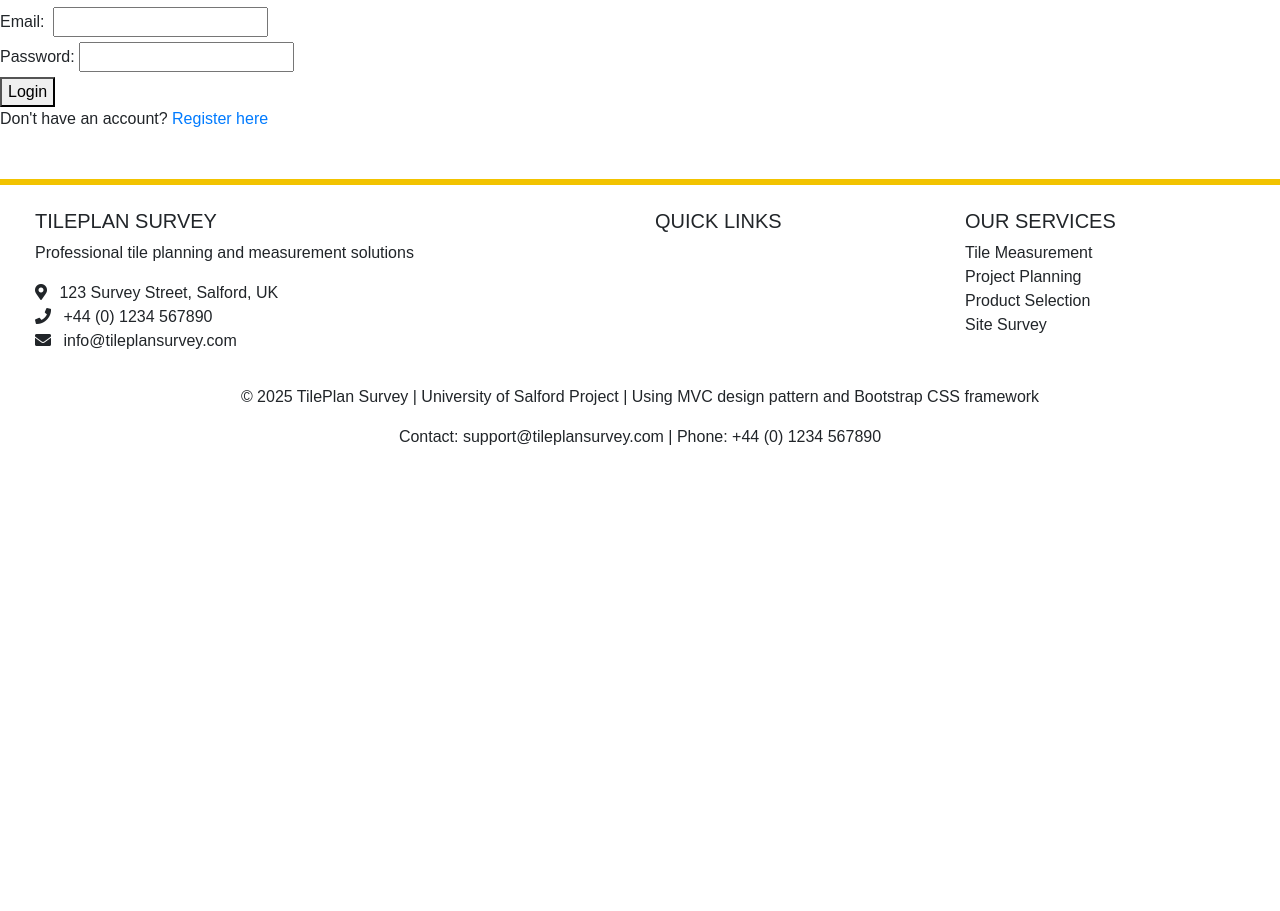
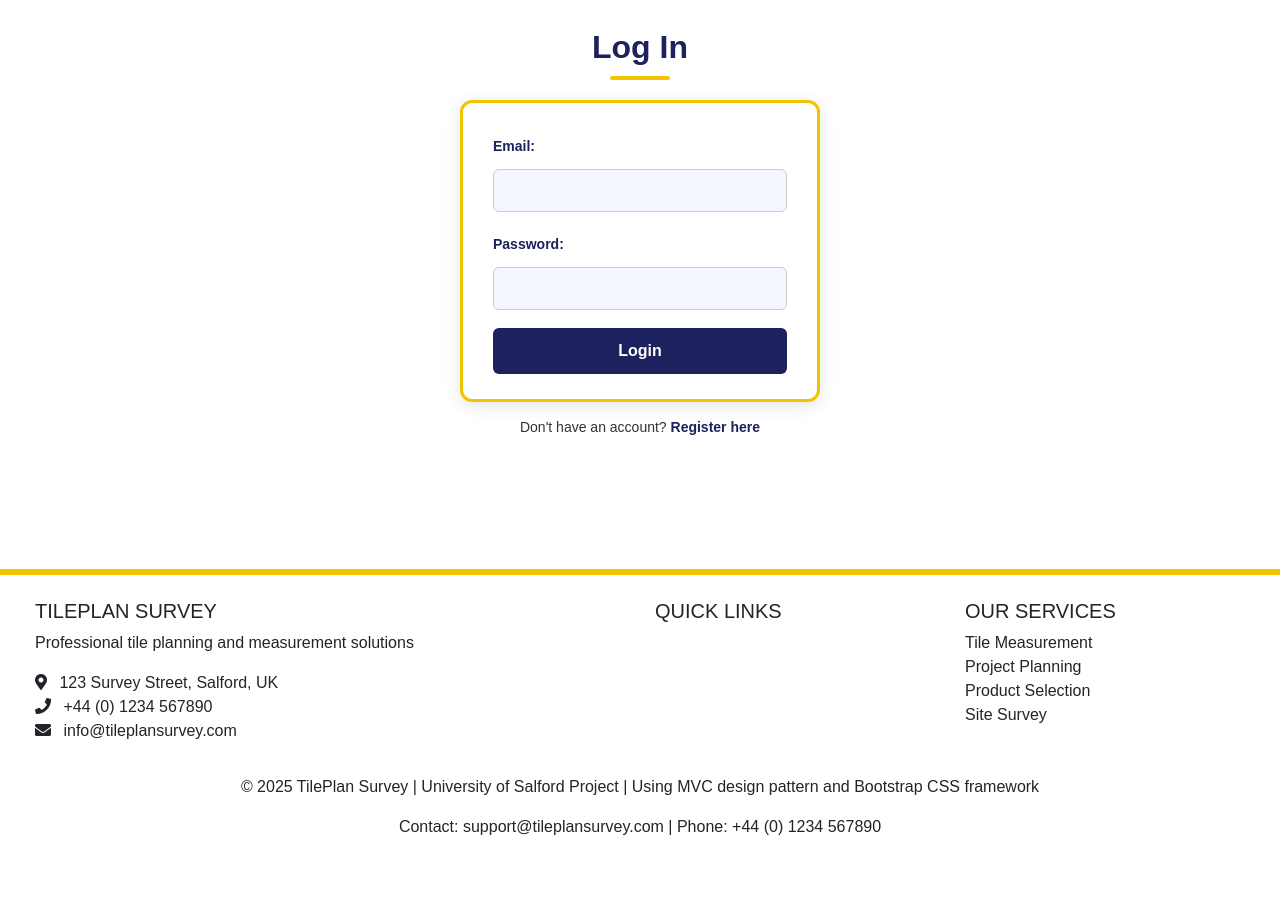
Before and after one commit to NotStarsAligned/Hackcamp-Group21, a PHP site: page /Login.php in a window 1280 px wide. Shown: the part 365-1276 px from the top of the page. Before the commit the page ends 810 px from the top, so only its background shows below. Run offline with PHP 8.4, Linux system fonts and the light colour scheme; some libraries are stand-ins or nearby versions.

Commit message:
(Login and regs)/CSS by TEK

```diff
--- a/Login.php
+++ b/Login.php
@@ -41,7 +41,8 @@ if (isset($_GET['logout'])){
 include __DIR__ . "/Views/template/header.phtml";
 ?>
 
-<main class="login-section">
+<main class="login-section"> <link href="/Views/css/login.css" rel="stylesheet">
+
     <h2>Log In</h2>
     <?php if (!Authentication::isLoggedIn()): ?>
         <form method="POST" action="Login.php" class="login-form">
--- a/Registration.php
+++ b/Registration.php
@@ -108,7 +108,10 @@ if ($_SERVER["REQUEST_METHOD"] == "POST") {
 }
 include __DIR__ . "/Views/template/header.phtml";
 ?>
-<main class="registration-section" xmlns="http://www.w3.org/1999/html">
+<main class="registration-section" xmlns="http://www.w3.org/1999/html"> <link href="/Views/css/regstration.css" rel="stylesheet">
+
+
+
     <h2>Register New Account</h2>
 
     <form method="POST" action="Registration.php" class="registration-form">
--- /dev/null
+++ b/Views/css/login.css
@@ -0,0 +1,145 @@
+/* ===== Login Page Styling (TEK Version) ===== */
+
+/* Whole login area */
+.login-section {
+    min-height: 70vh;
+    display: flex;
+    flex-direction: column;
+    align-items: center;
+    justify-content: center;
+    padding: 40px 0;
+}
+
+/* Title */
+.login-section h2 {
+    font-size: 32px;
+    font-weight: bold;
+    color: #1D215E; /* dark blue */
+    text-align: center;
+    margin-bottom: 20px;
+    position: relative;
+}
+
+/* Yellow underline under title */
+.login-section h2::after {
+    content: "";
+    width: 60px;
+    height: 4px;
+    background-color: #F2C300; /* yellow */
+    display: block;
+    margin: 10px auto 0;
+    border-radius: 3px;
+}
+
+/* Login form card */
+.login-form {
+    background: #ffffff;
+    padding: 25px 30px;
+    border-radius: 12px;
+    width: 360px;
+    box-shadow: 0 4px 18px rgba(0, 0, 0, 0.1);
+    border: 3px solid #F2C300; /* yellow border */
+}
+
+/* Labels */
+.login-form label {
+    font-size: 14px;
+    color: #1D215E;
+    font-weight: 600;
+    margin-top: 8px;
+}
+
+/* Inputs */
+.login-form input[type="text"],
+.login-form input[type="password"] {
+    width: 100%;
+    padding: 10px 12px;
+    border-radius: 6px;
+    border: 1px solid #ccc;
+    font-size: 14px;
+    background: #F4F7FF; /* light blue */
+    margin-top: 4px;
+    margin-bottom: 14px;
+}
+
+/* Focus state */
+.login-form input[type="text"]:focus,
+.login-form input[type="password"]:focus {
+    outline: none;
+    border-color: #4CAF50; /* green focus */
+    background: #ffffff;
+}
+
+/* Login button */
+.login-form button[type="submit"] {
+    margin-top: 4px;
+    width: 100%;
+    padding: 11px;
+    border: none;
+    border-radius: 6px;
+    background: #1D215E;      /* dark blue button */
+    color: #ffffff;
+    font-size: 16px;
+    font-weight: bold;
+    cursor: pointer;
+    transition: background 0.2s ease;
+}
+
+/* Hover state */
+.login-form button[type="submit"]:hover {
+    background: #2F3BB7;      /* brighter blue on hover */
+}
+
+/* Error message */
+.login-form .error {
+    margin-top: 8px;
+    font-size: 13px;
+    color: #d9534f; /* red */
+    text-align: center;
+}
+
+/* Logged-in container */
+.logout-container {
+    margin-top: 15px;
+    padding: 15px 20px;
+    background: #E9FFE9;
+    border-radius: 8px;
+    border: 1px solid #c3e6cb;
+}
+
+/* Logout button */
+.logout-btn {
+    display: inline-block;
+    margin-top: 8px;
+    padding: 8px 14px;
+    border-radius: 5px;
+    background: #F2C300;   /* yellow logout button */
+    color: #000;
+    text-decoration: none;
+    font-size: 14px;
+    font-weight: 600;
+    transition: background 0.2s ease;
+}
+
+.logout-btn:hover {
+    background: #FFDF4D;
+    color: #000;
+}
+
+/* “Register here” text under login */
+.register-link {
+    margin-top: 15px;
+    font-size: 14px;
+    text-align: center;
+    color: #333;
+}
+
+.register-link a {
+    color: #1D215E;
+    font-weight: 600;
+    text-decoration: none;
+}
+
+.register-link a:hover {
+    text-decoration: underline;
+}
--- /dev/null
+++ b/Views/css/theme-TEK.css
@@ -0,0 +1,51 @@
+/* --- TEAM COLOUR PALETTE --- */
+:root {
+    --yellow-main: #F2C300;
+    --yellow-hover: #FFDF4D;
+
+    --blue-main: #1D215E;
+    --blue-hover: #2F3BB7;
+
+    --black: #000;
+    --white: #fff;
+}
+
+/* --- LOGIN PAGE --- */
+.login-section h2 {
+    color: var(--blue-main);
+}
+
+.login-form button {
+    background-color: var(--yellow-main);
+    color: var(--black);
+    border: none;
+}
+
+.login-form button:hover {
+    background-color: var(--yellow-hover);
+}
+
+/* Inputs */
+.login-form input {
+    border: 1px solid var(--blue-main);
+}
+
+/* --- REGISTRATION PAGE --- */
+.registration-section h2 {
+    color: var(--blue-main);
+}
+
+.registration-form button {
+    background-color: var(--blue-main);
+    color: var(--white);
+    border: none;
+}
+
+.registration-form button:hover {
+    background-color: var(--blue-hover);
+}
+
+/* Inputs */
+.registration-form input {
+    border: 1px solid var(--yellow-main);
+}
--- a/Views/template/header.phtml
+++ b/Views/template/header.phtml
@@ -15,6 +15,10 @@
     <!-- Bootstrap theme -->
     <link href="/Views/css/bootstrap-theme.css" rel="stylesheet">
     <link href="/Views/css/my-style.css" rel="stylesheet">
+    <link rel="stylesheet" href="/Views/css/theme-TEK.css">
+
+
+
     <!-- Font Awesome for icons -->
     <link rel="stylesheet" href="https://cdnjs.cloudflare.com/ajax/libs/font-awesome/5.15.4/css/all.min.css">
 
```
Also changed, not shown: Views/css/regstration.css (added, +108 -0 lines).
